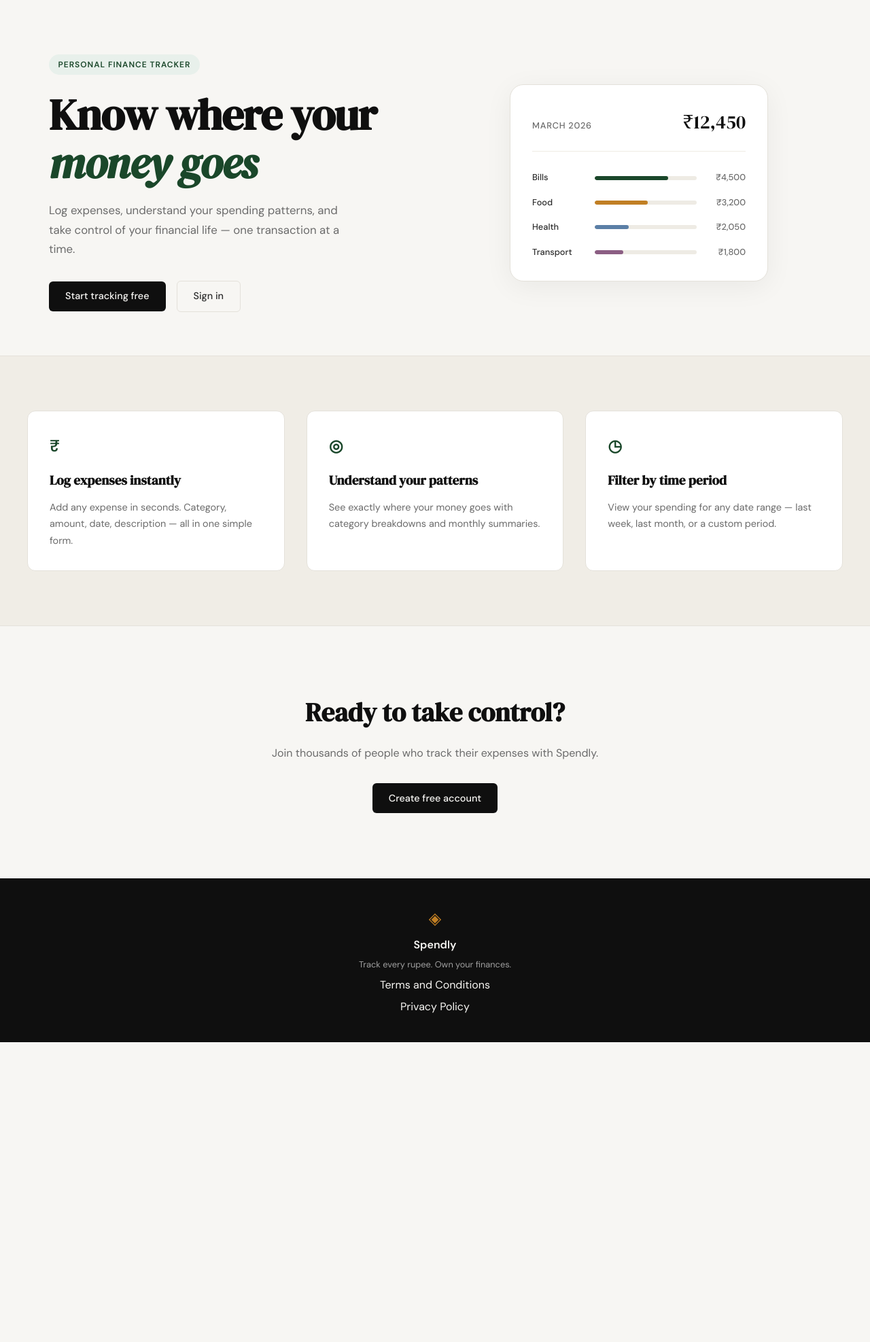
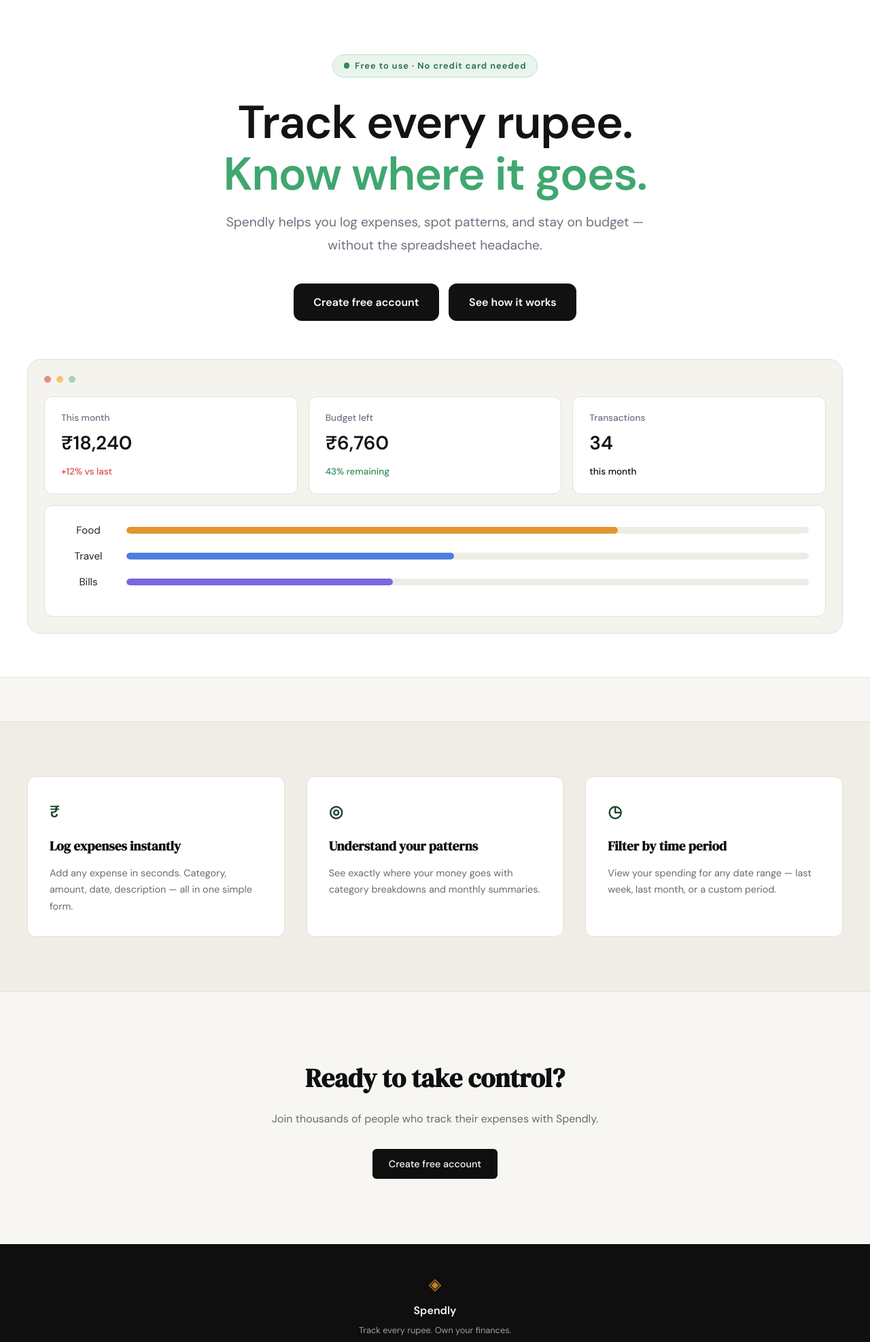
Before and after one commit to nihardeshpande/Spendly, a Flask app: page / in a window 1280 px wide. Shown: the part 61-2035 px from the top of the page at 68% size. Before the commit the page ends 1594 px from the top, so only its background shows below. Run offline with Flask 3, Linux system fonts and the light colour scheme.

Commit message:
landing: redesign hero section to match reference
- Two-line hero headline: Track every rupee. / Know where it goes.
- Mint promo badge, grey subtitle, black CTAs
- Dashboard preview with stat cards and category progress bars
- Warm-grey dashboard container with window-control dots

Co-Authored-By: Claude Code <noreply@anthropic.com>

```diff
--- a/static/css/style.css
+++ b/static/css/style.css
@@ -124,137 +124,202 @@ a { color: inherit; text-decoration: none; }
 /* ------------------------------------------------------------------ */
 
 .hero {
+    background: #ffffff;
+    border-bottom: 1px solid var(--border);
     padding: 5rem 2rem 4rem;
-    display: grid;
-    grid-template-columns: 1fr 1fr;
-    gap: 4rem;
-    align-items: center;
+    text-align: center;
+    margin-bottom: 4rem;
+}
+
+.hero-inner {
     max-width: var(--max-width);
     margin: 0 auto;
 }
 
 .hero-badge {
-    display: inline-block;
-    background: var(--accent-light);
-    color: var(--accent);
-    font-size: 0.75rem;
+    display: inline-flex;
+    align-items: center;
+    gap: 0.5rem;
+    background: #e8f4ec;
+    border: 1px solid #bcdfcb;
+    color: #256a49;
+    font-size: 0.8rem;
     font-weight: 600;
     letter-spacing: 0.08em;
-    text-transform: uppercase;
-    padding: 0.35rem 0.85rem;
+    padding: 0.35rem 1rem;
     border-radius: 999px;
-    margin-bottom: 1.5rem;
+    margin-bottom: 1.75rem;
+}
+
+.hero-badge-dot {
+    display: inline-block;
+    width: 0.55rem;
+    height: 0.55rem;
+    background: #338a57;
+    border-radius: 50%;
 }
 
 .hero-title {
-    font-family: var(--font-display);
-    font-size: clamp(2.5rem, 5vw, 4rem);
-    line-height: 1.1;
+    font-family: var(--font-body);
+    font-size: clamp(2.5rem, 6vw, 4.25rem);
+    font-weight: 600;
+    line-height: 1.12;
     letter-spacing: -0.02em;
-    color: var(--ink);
-    margin-bottom: 1.25rem;
+    color: #131313;
+    margin-bottom: 1rem;
+    text-align: center;
 }
 
-.hero-title em {
-    font-style: italic;
-    color: var(--accent);
+.hero-title-accent {
+    display: block;
+    color: #3fa76f;
 }
 
 .hero-subtitle {
-    font-size: 1.05rem;
-    color: var(--ink-muted);
-    line-height: 1.7;
-    max-width: 460px;
-    margin-bottom: 2rem;
+    font-size: 1.2rem;
+    color: #6b7280;
+    line-height: 1.75;
+    max-width: 640px;
+    margin: 0 auto 2.5rem;
 }
 
 .hero-actions {
     display: flex;
-    gap: 1rem;
-    align-items: center;
+    justify-content: center;
+    gap: 0.9rem;
 }
 
-/* ------------------------------------------------------------------ */
-/* Mock card (hero visual)                                             */
-/* ------------------------------------------------------------------ */
-
-.hero-visual {
-    display: flex;
-    justify-content: center;
+.hero-actions .btn-primary {
+    background: #111;
+    color: #fff;
+    font-weight: 600;
+    padding: 0.9rem 1.85rem;
+    font-size: 1rem;
+    border-radius: 12px;
+    width: auto;
 }
 
-.mock-card {
-    background: var(--paper-card);
-    border: 1px solid var(--border);
-    border-radius: var(--radius-lg);
-    padding: 2rem;
-    width: 100%;
-    max-width: 380px;
-    box-shadow: 0 8px 40px rgba(0,0,0,0.06);
+.hero-actions .btn-primary:hover {
+    background: #2a2a2a;
 }
 
-.mock-card-header {
-    display: flex;
-    justify-content: space-between;
-    align-items: baseline;
-    margin-bottom: 1.75rem;
-    padding-bottom: 1.25rem;
-    border-bottom: 1px solid var(--border-soft);
+.hero-actions .btn-ghost {
+    background: #111 !important;
+    color: #fff !important;
+    font-weight: 600;
+    border: none !important;
+    padding: 0.9rem 1.85rem;
+    font-size: 1rem;
+    border-radius: 12px;
+    width: auto;
 }
 
-.mock-label {
-    font-size: 0.8rem;
-    font-weight: 500;
-    color: var(--ink-muted);
-    text-transform: uppercase;
-    letter-spacing: 0.06em;
+.hero-actions .btn-ghost:hover {
+    background: #2a2a2a !important;
+    color: #fff !important;
+    border-color: transparent !important;
 }
 
-.mock-total {
-    font-family: var(--font-display);
-    font-size: 1.75rem;
-    color: var(--ink);
+.hero-dashboard {
+    margin-top: 3.5rem;
+    background: #f4f3ee;
+    border: 1px solid #e2ded6;
+    border-radius: var(--radius-lg);
+    padding: 1.5rem;
 }
 
-.mock-bars { display: flex; flex-direction: column; gap: 1rem; }
-
-.mock-bar-row {
-    display: grid;
-    grid-template-columns: 80px 1fr 60px;
-    align-items: center;
-    gap: 0.75rem;
+.dash-chrome {
+    display: flex;
+    gap: 0.5rem;
+    margin-bottom: 1.25rem;
 }
 
-.mock-cat {
-    font-size: 0.8rem;
-    font-weight: 500;
-    color: var(--ink-soft);
+.dash-dot {
+    width: 10px;
+    height: 10px;
+    border-radius: 50%;
 }
 
-.mock-bar-track {
-    height: 6px;
-    background: var(--border-soft);
+.dash-dot-red { background: #e88b84; }
+.dash-dot-yellow { background: #f2c86b; }
+.dash-dot-green { background: #a5d6b0; }
+
+.dash-stats {
+    display: grid;
+    grid-template-columns: repeat(3, 1fr);
+    gap: 1rem;
+    margin-bottom: 1rem;
+}
+
+.stat-card {
+    background: #fff;
+    border: 1px solid #e4e0da;
+    border-radius: 12px;
+    padding: 1.25rem 1.5rem;
+    text-align: left;
+}
+
+.stat-label {
+    font-size: 0.85rem;
+    color: #6b7280;
+    font-weight: 500;
+    display: block;
+    margin-bottom: 0.3rem;
+}
+
+.stat-value {
+    font-size: 1.75rem;
+    font-weight: 700;
+    color: #131313;
+    display: block;
+    margin-bottom: 0.35rem;
+}
+
+.stat-note {
+    font-size: 0.85rem;
+    font-weight: 500;
+}
+
+.stat-note-red { color: #d94a4a; }
+.stat-note-green { color: #2f8f5b; }
+
+.dash-bars {
+    background: #fff;
+    border: 1px solid #e4e0da;
+    border-radius: 12px;
+    padding: 1.5rem;
+}
+
+.bar-row {
+    display: grid;
+    grid-template-columns: 80px 1fr;
+    align-items: center;
+    gap: 1rem;
+    margin-bottom: 0.85rem;
+}
+
+.bar-cat {
+    font-size: 0.95rem;
+    color: #1f2328;
+}
+
+.bar-track {
+    height: 10px;
+    background: #efece6;
     border-radius: 999px;
     overflow: hidden;
 }
 
-.mock-bar {
+.bar {
+    display: block;
     height: 100%;
-    background: var(--accent);
     border-radius: 999px;
     transition: width 0.6s ease;
 }
 
-.mock-bar-2 { background: var(--accent-2); }
-.mock-bar-3 { background: #5b7fa6; }
-.mock-bar-4 { background: #8b5e83; }
-
-.mock-amt {
-    font-size: 0.8rem;
-    font-weight: 500;
-    color: var(--ink-muted);
-    text-align: right;
-}
+.bar-food { background: #e2962e; }
+.bar-travel { background: #4c7fe0; }
+.bar-bills { background: #7a68dc; }
 
 /* ------------------------------------------------------------------ */
 /* Buttons                                                             */
--- a/templates/landing.html
+++ b/templates/landing.html
@@ -6,55 +6,68 @@
 
 <section class="hero">
     <div class="hero-inner">
-        <div class="hero-badge">Personal Finance Tracker</div>
+        <div class="hero-badge">
+            <span class="hero-badge-dot"></span>Free to use · No credit card needed
+        </div>
+
         <h1 class="hero-title">
-            Know where your<br>
-            <em>money goes</em>
+            Track every rupee.<br>
+            <span class="hero-title-accent">Know where it goes.</span>
         </h1>
+
         <p class="hero-subtitle">
-            Log expenses, understand your spending patterns,
-            and take control of your financial life —
-            one transaction at a time.
+            Spendly helps you log expenses, spot patterns, and stay on budget —
+            without the spreadsheet headache.
         </p>
+
         <div class="hero-actions">
-            <a href="{{ url_for('register') }}" class="btn-primary">Start tracking free</a>
-            <a href="{{ url_for('login') }}" class="btn-ghost">Sign in</a>
+            <a href="{{ url_for('register') }}" class="btn-primary">Create free account</a>
+            <a href="#" class="btn-ghost">See how it works</a>
         </div>
-    </div>
-    <div class="hero-visual">
-        <div class="mock-card">
-            <div class="mock-card-header">
-                <span class="mock-label">March 2026</span>
-                <span class="mock-total">₹12,450</span>
+
+        <div class="hero-dashboard">
+            <div class="dash-chrome">
+                <span class="dash-dot dash-dot-red"></span>
+                <span class="dash-dot dash-dot-yellow"></span>
+                <span class="dash-dot dash-dot-green"></span>
             </div>
-            <div class="mock-bars">
-                <div class="mock-bar-row">
-                    <span class="mock-cat">Bills</span>
-                    <div class="mock-bar-track">
-                        <div class="mock-bar" style="width: 72%"></div>
+
+            <div class="dash-stats">
+                <div class="stat-card">
+                    <span class="stat-label">This month</span>
+                    <span class="stat-value">₹18,240</span>
+                    <span class="stat-note stat-note-red">+12% vs last</span>
+                </div>
+                <div class="stat-card">
+                    <span class="stat-label">Budget left</span>
+                    <span class="stat-value">₹6,760</span>
+                    <span class="stat-note stat-note-green">43% remaining</span>
+                </div>
+                <div class="stat-card">
+                    <span class="stat-label">Transactions</span>
+                    <span class="stat-value">34</span>
+                    <span class="stat-note">this month</span>
+                </div>
+            </div>
+
+            <div class="dash-bars">
+                <div class="bar-row">
+                    <span class="bar-cat">Food</span>
+                    <div class="bar-track">
+                        <span class="bar bar-food" style="width: 72%"></span>
                     </div>
-                    <span class="mock-amt">₹4,500</span>
                 </div>
-                <div class="mock-bar-row">
-                    <span class="mock-cat">Food</span>
-                    <div class="mock-bar-track">
-                        <div class="mock-bar mock-bar-2" style="width: 52%"></div>
+                <div class="bar-row">
+                    <span class="bar-cat">Travel</span>
+                    <div class="bar-track">
+                        <span class="bar bar-travel" style="width: 48%"></span>
                     </div>
-                    <span class="mock-amt">₹3,200</span>
                 </div>
-                <div class="mock-bar-row">
-                    <span class="mock-cat">Health</span>
-                    <div class="mock-bar-track">
-                        <div class="mock-bar mock-bar-3" style="width: 33%"></div>
+                <div class="bar-row">
+                    <span class="bar-cat">Bills</span>
+                    <div class="bar-track">
+                        <span class="bar bar-bills" style="width: 39%"></span>
                     </div>
-                    <span class="mock-amt">₹2,050</span>
-                </div>
-                <div class="mock-bar-row">
-                    <span class="mock-cat">Transport</span>
-                    <div class="mock-bar-track">
-                        <div class="mock-bar mock-bar-4" style="width: 28%"></div>
-                    </div>
-                    <span class="mock-amt">₹1,800</span>
                 </div>
             </div>
         </div>
```
